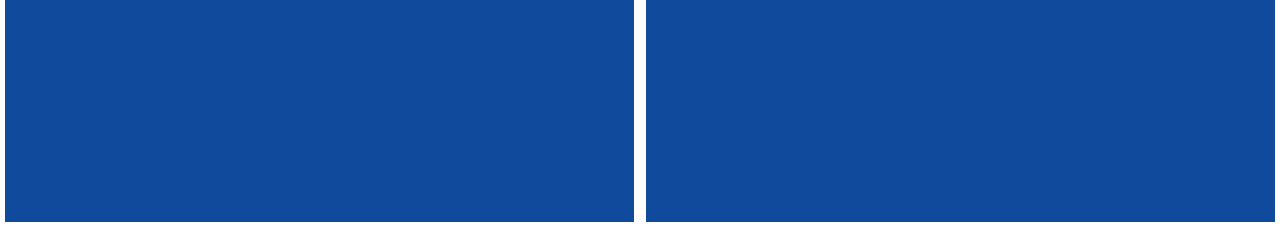
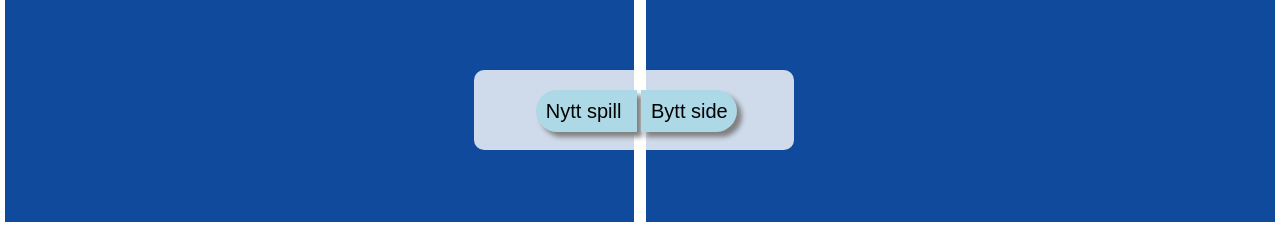
Before and after one commit to Marcus-Aastum/pingpong, a plain HTML site: page html/index.html in a window 1280 px wide. Shown: the part 575-802 px from the top of the page. Drawn offline with Linux system fonts and the light colour scheme.

Commit message:
Add buttons
Add buttons to the index file for going back and switch players

```diff
--- a/CSS/main.css
+++ b/CSS/main.css
@@ -16,13 +16,14 @@ body {
     background: white;
     height: 99%;
     border: white solid 5px;
+    text-align: center;
 }
 .player1 {
     background-color: rgb(15, 74, 157);
     height: 100%;
     width: 49.5%;
+    float: left;
     border-right: white solid 5px;
-    display: inline-block;
 }
 
 .player2 {
@@ -31,7 +32,6 @@ body {
     width: 49.5%;
     float: right;
     border-left: white solid 5px;
-    display: inline-block;
 }
 
 h1 {
@@ -50,3 +50,41 @@ h2 {
     position: relative;
     top: 25%;
 }
+
+.buttonsDiv {
+    margin: auto;
+    height: 10%;
+    position: absolute;
+    background-color:rgba(255,255,255,.8);
+    border-radius: 10px;
+    width: 25%;
+    margin-top: 80vh;
+    text-align: center;
+    left: 37%;
+}
+
+#button1{
+    color: black;
+    margin-top: 2.5vh;
+    margin-left: 2%;
+    background-color: #ADD8E6;
+    border-radius: 50px 0px 0px 50px ;
+    border: none;
+    padding: 3%;
+    padding-right: 2vh;
+    font-size: 2.5vh;
+    cursor: pointer;
+    box-shadow: 5px 5px 5px grey;
+}
+
+#button2 {
+    color: black;
+    margin-top: 2.5vh;
+    background-color: #ADD8E6;
+    border-radius: 0px 50px 50px 0px ;
+    border: none;
+    padding: 3%;
+    font-size: 2.5vh;
+    cursor: pointer;
+    box-shadow: 5px 5px 5px grey;
+}
--- a/JS/script.js
+++ b/JS/script.js
@@ -40,6 +40,7 @@ function clearPlayers(){
     player2.score = 0
     localStorage.setItem("player1", JSON.stringify(player2))
     localStorage.setItem("player2", JSON.stringify(player2))
+    window.location.href="../html/newplayer.html"
 }
 console.log(player1, player2)
 // addPoint(0)
--- a/html/index.html
+++ b/html/index.html
@@ -16,7 +16,12 @@
         <h1>Spiller 2:</h1>
         <h1 id="score">Poeng:</h1>
         <h2 id="score">Score</h2>
+    </div>
+    <div class="buttonsDiv">
+        <button onclick="clearPlayers()" id="button1">Nytt spill</button>
+        <button id="button2" onclick="switchSides()">Bytt side</button>
+    </div>
 
-    </div>
+    <script src="../JS/script.js"></script>
 </body>
 </html>
```
